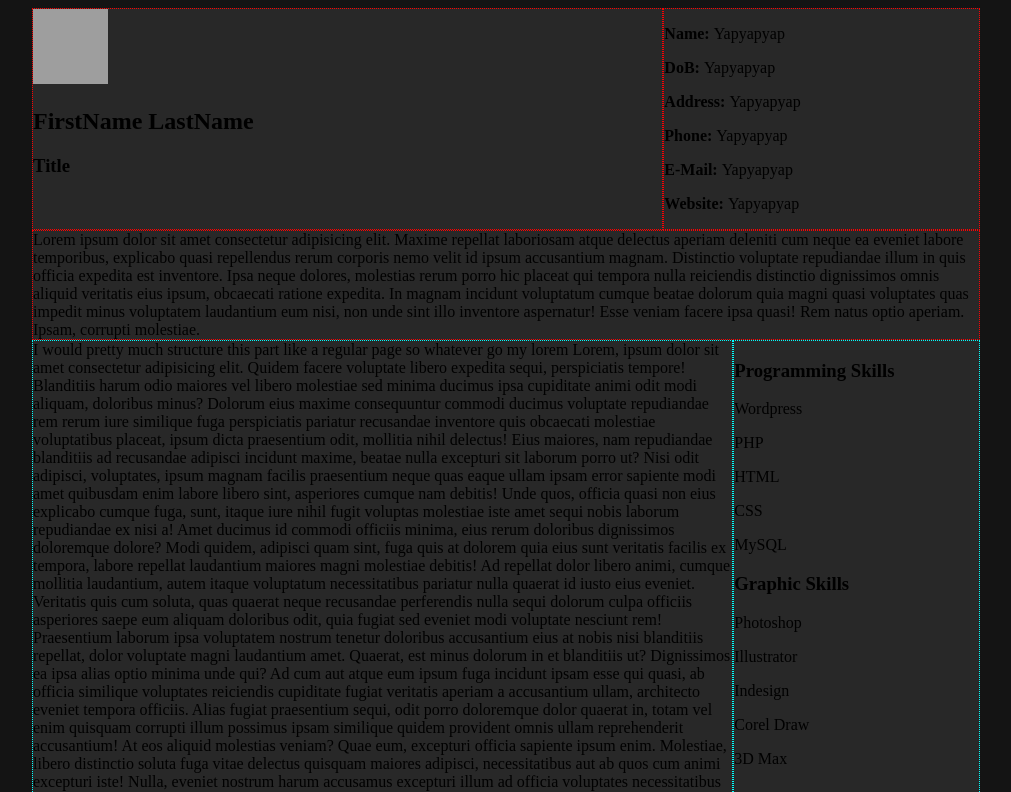
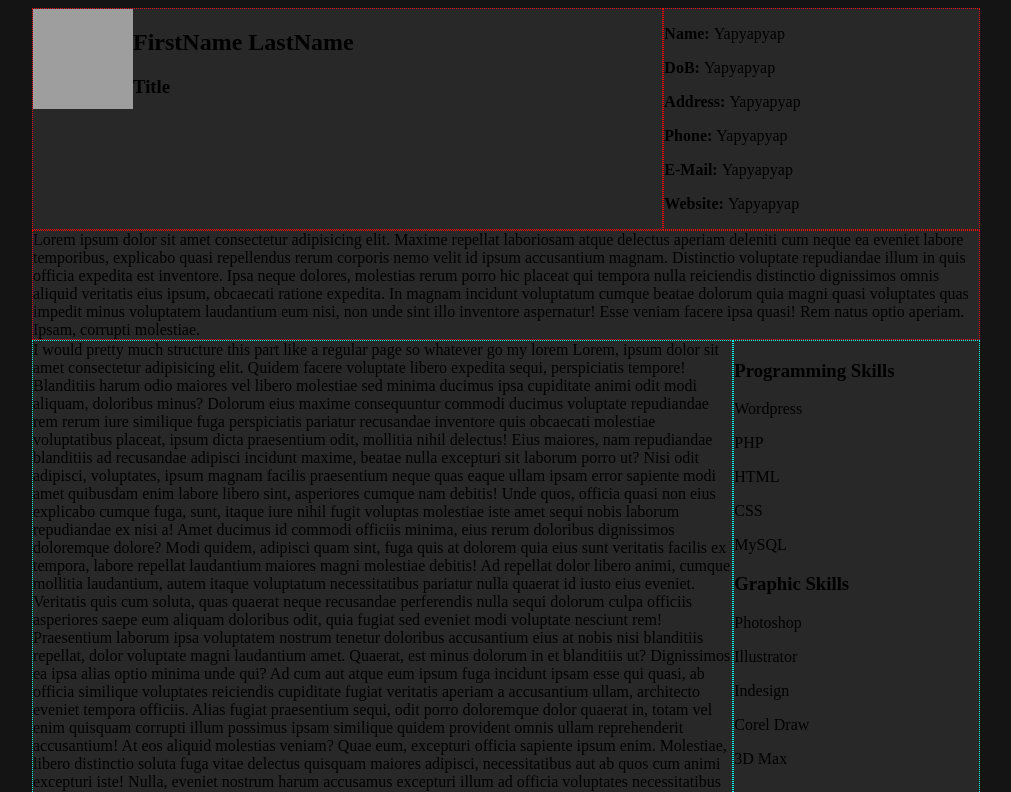
Before and after one commit to nehemiahh23/PA-307.4.1---Design-Online-Resume-using-HTML-and-CSS, a plain HTML site: page index.html in a window 1280 px wide. Shown: the top 792 px of the page, without its empty margins (134-1145 px from the left). Drawn offline with Linux system fonts and the light colour scheme; grey boxes are pictures that could not be loaded.

Commit message:
correct section 1

```diff
--- a/index.html
+++ b/index.html
@@ -12,8 +12,10 @@
 		<section id="sect1">
 			<div>
 				<img src="https://image.tmdb.org/t/p/w500/eZSIDrtTzhvabyjrmIITQLsjx8h.jpg" alt="Portrait">
-				<h1>FirstName LastName</h1>
-				<h3>Title</h3>
+				<div>
+					<h1>FirstName LastName</h1>
+					<h3>Title</h3>
+				</div>
 			</div>
 			<div>
 				<p><strong>Name: </strong>Yapyapyap</p>
--- a/styles/style.css
+++ b/styles/style.css
@@ -17,8 +17,8 @@ body {
 }
 
 #sect1 img {
-	width: 75px;
-	height: 75px;
+	width: 100px;
+	height: 100px;
 }
 
 #sect1 > * {
@@ -27,6 +27,8 @@ body {
 
 #sect1 div:nth-child(1) {
 	flex: 2;
+	display: flex;
+	flex-wrap: wrap;
 }
 
 #sect1 div:nth-child(2) {
```
